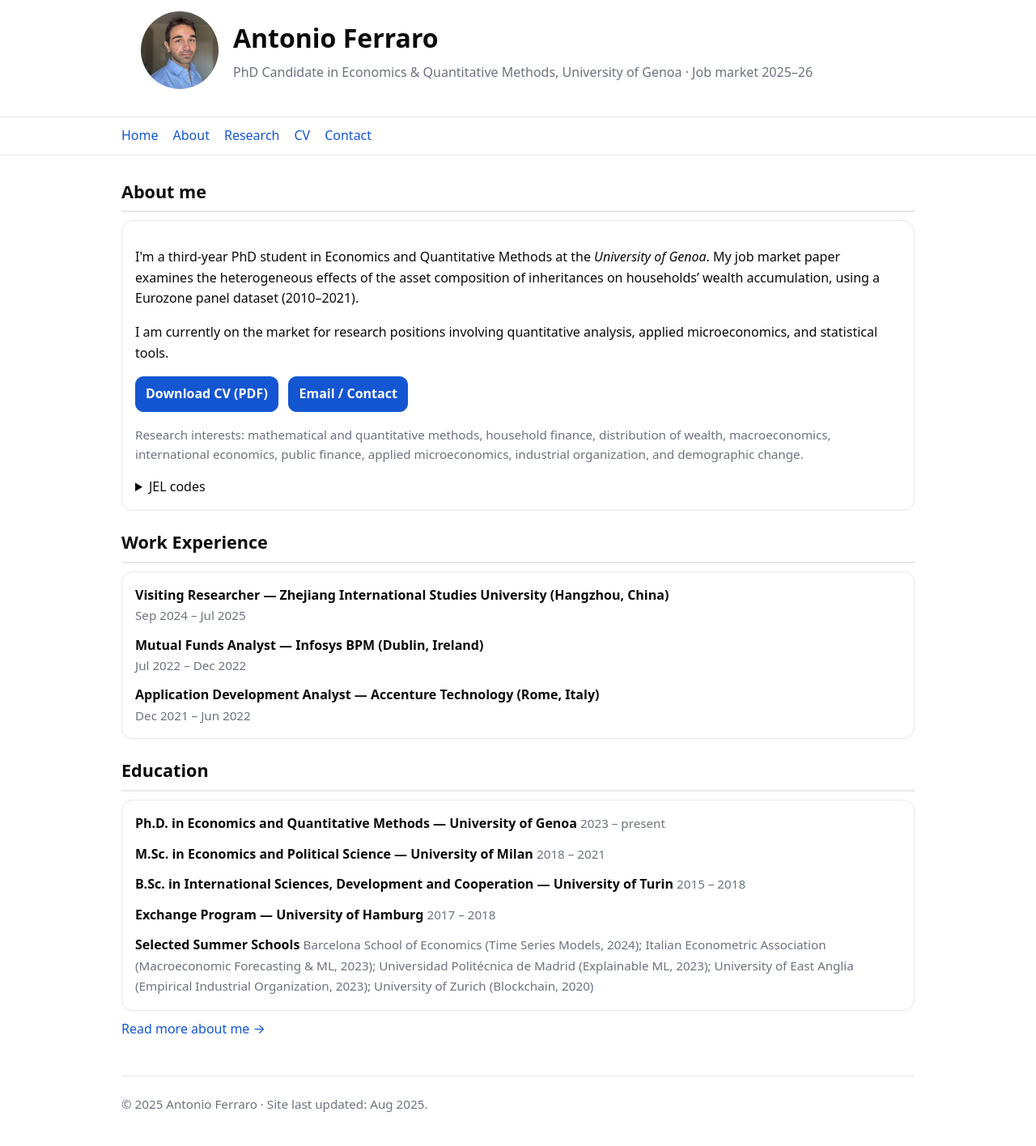
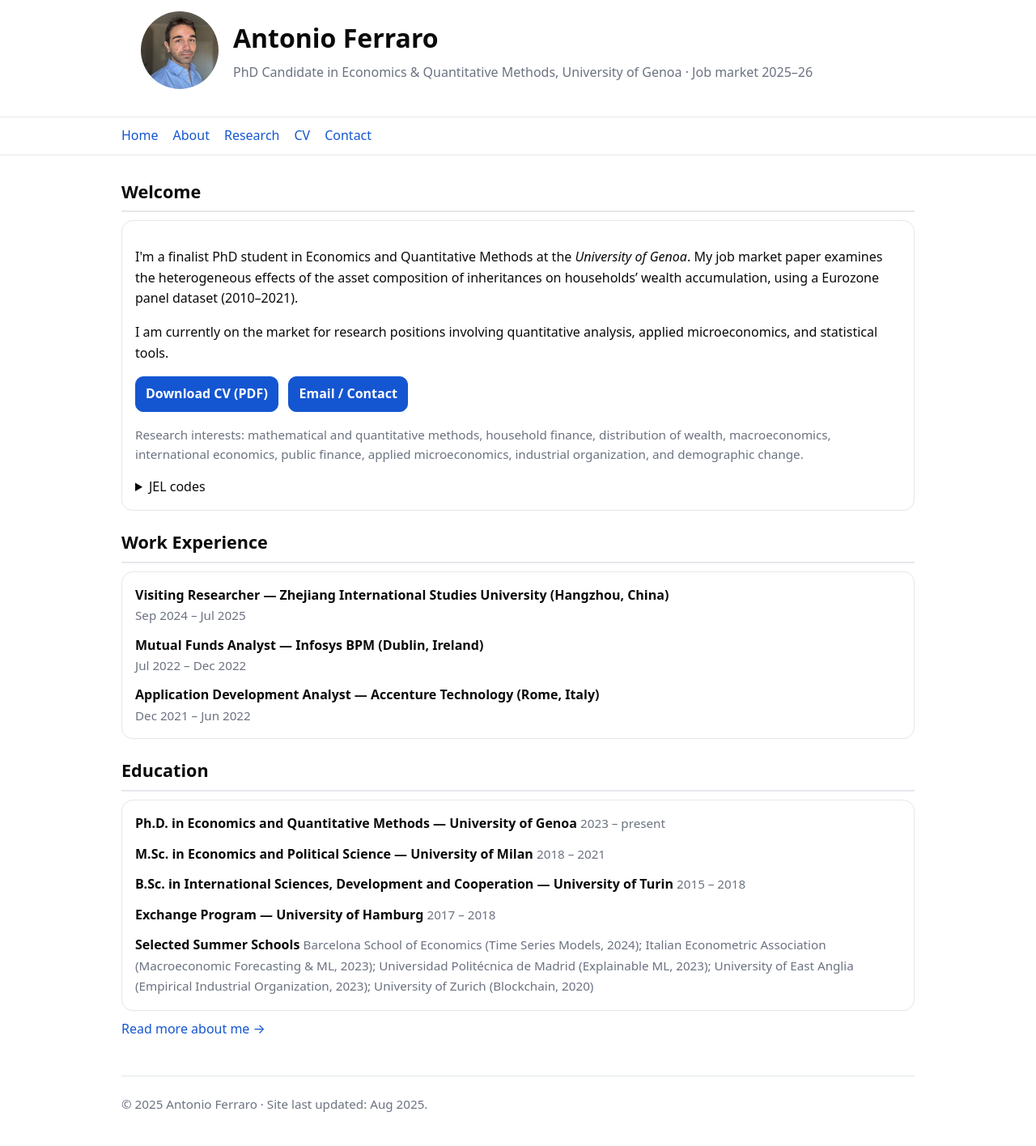
Before and after one commit to ferraroantonio/ferraroantonio.github.io, a Jekyll site: the page built from index.md, in a window 1280 px wide. Shown: the whole page at 81% size. Built offline with Jekyll 4.4.1, drawn with Linux system fonts in a browser that asks for light colours.

Commit message:
Update index.md

```diff
--- a/index.md
+++ b/index.md
@@ -5,9 +5,9 @@ description: "Antonio Ferraro — PhD Candidate in Economics & Quantitative Meth
 ---
 
 <section id="about">
-<h2>About me</h2>
+<h2>Welcome</h2>
 <div class="card">
-<p>I'm a third-year PhD student in Economics and Quantitative Methods at the <em>University of Genoa</em>. My job market paper examines the heterogeneous effects of the asset composition of inheritances on households’ wealth accumulation, using a Eurozone panel dataset (2010–2021).</p>
+<p>I'm a finalist PhD student in Economics and Quantitative Methods at the <em>University of Genoa</em>. My job market paper examines the heterogeneous effects of the asset composition of inheritances on households’ wealth accumulation, using a Eurozone panel dataset (2010–2021).</p>
 <p>I am currently on the market for research positions involving quantitative analysis, applied microeconomics, and statistical tools.</p>
 <p>
   <a class="btn" href="{{ '/assets/CV_Ferraro.pdf' | relative_url }}" download>Download CV (PDF)</a>
```
